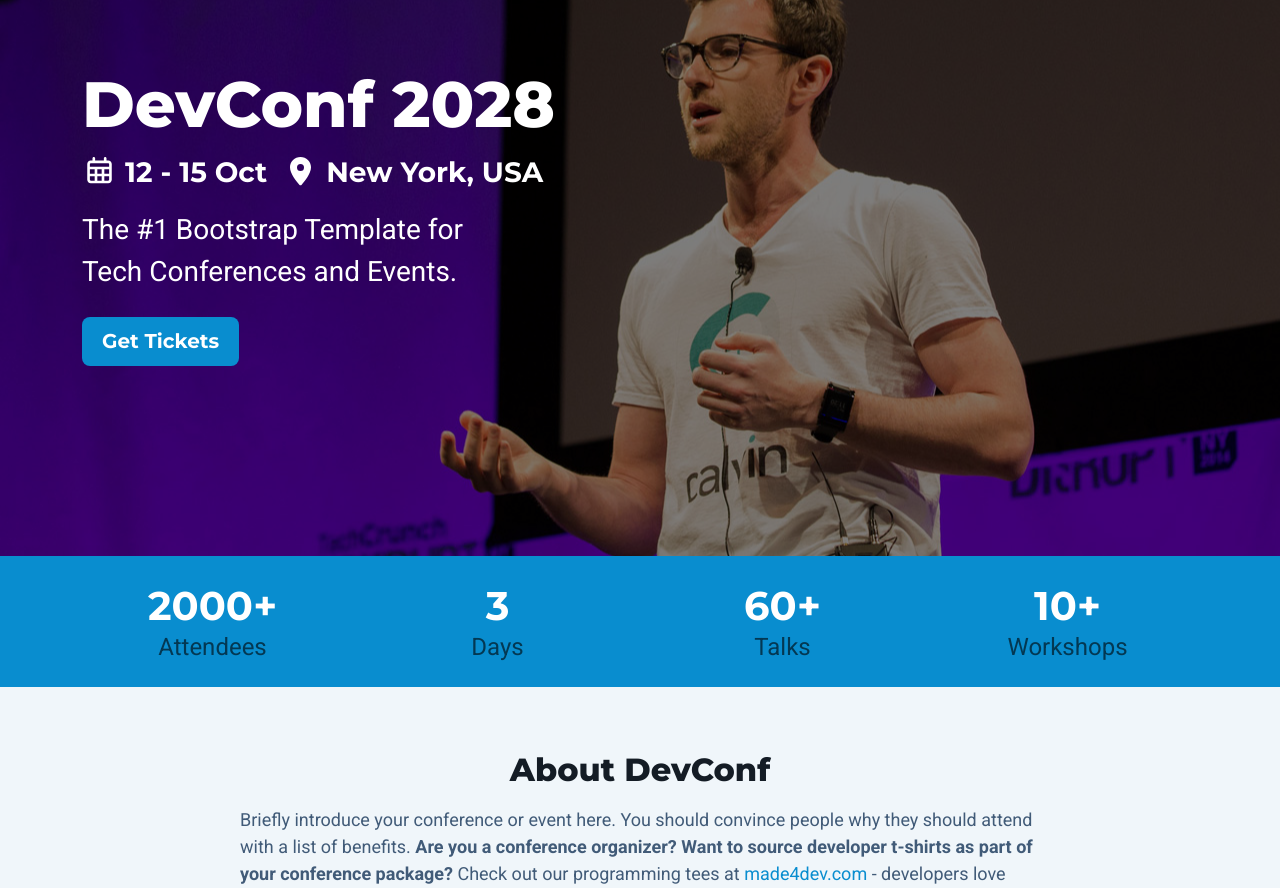
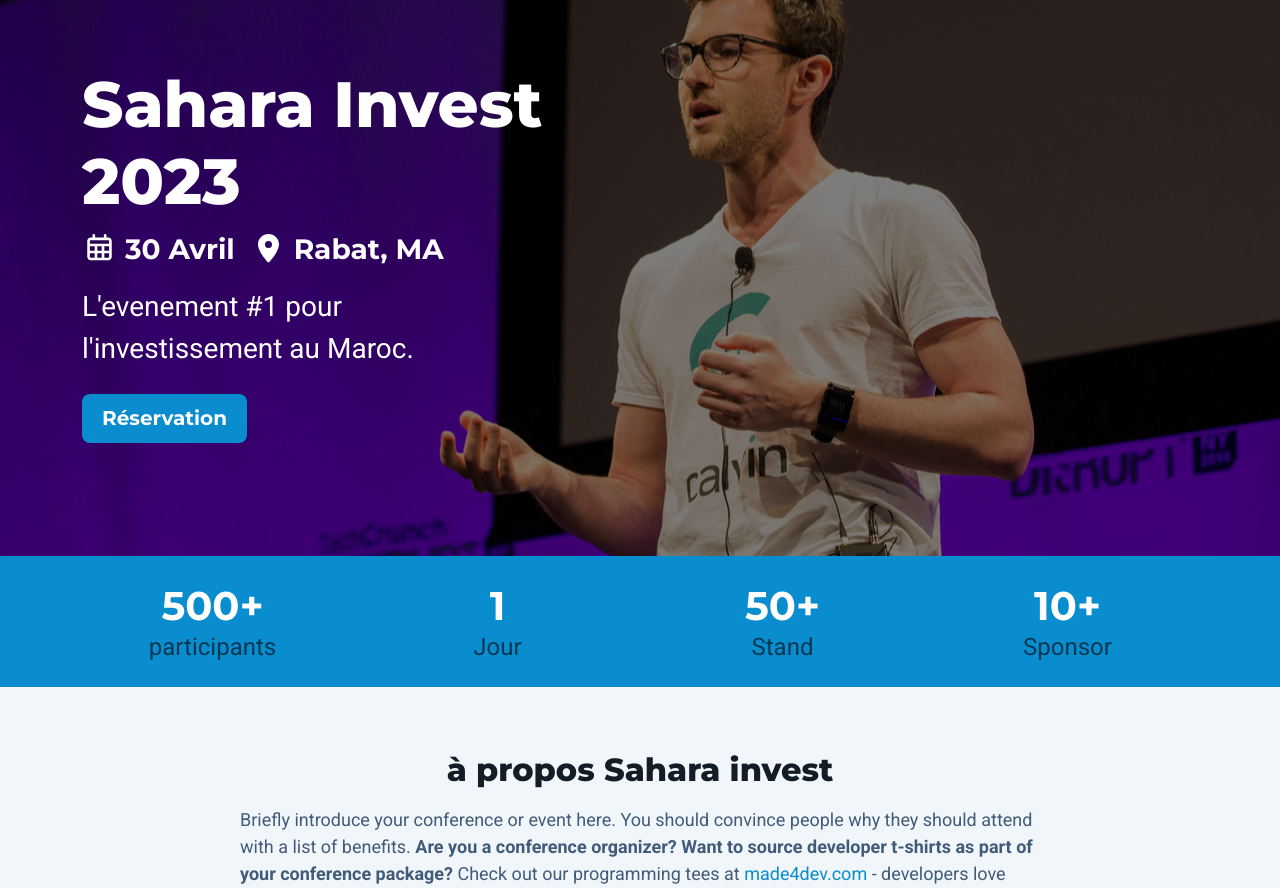
Before and after one commit to kayosoufiane/saharainvest.github.io, a plain HTML site: page index.html in a window 1280 px wide. Shown: the part 64-952 px from the top of the page. Drawn offline with Linux system fonts and the light colour scheme.

Commit message:
1er modif test

```diff
--- a/index.html
+++ b/index.html
@@ -1,14 +1,14 @@
 <!DOCTYPE html>
-<html lang="en">
+<html lang="fr">
 <head>
-	<title>DevConf - Bootstrap 5 Template For Tech Conference or Events</title>
+	<title>SAHARA INVEST 2023 - Mieux investir au Maroc</title>
 
 	<!-- Meta -->
 	<meta charset="utf-8">
 	<meta http-equiv="X-UA-Compatible" content="IE=edge">
 	<meta name="viewport" content="width=device-width, initial-scale=1.0">
-	<meta name="description" content="Bootstrap 5 Tech Conference Template">
-	<meta name="author" content="Xiaoying Riley at 3rd Wave Media">
+	<meta name="description" content="Mieux investir au Maroc">
+	<meta name="author" content="Soufiane KHATTAB">
 	<link rel="shortcut icon" href="favicon.ico">
 
 	<!-- Google Font -->
@@ -68,10 +68,10 @@
 		<div class="hero-block-mask"></div>
 		<div class="container">
 			<div class="hero-text-block">
-				<h1 class="hero-heading mb-2">DevConf 2028</h1>
-				<div class="hero-meta mb-3"><i class="far fa-calendar-alt me-2"></i>12 - 15 Oct <i class="fas fa-map-marker-alt mx-2"></i>New York, USA</div>
-				<div class="hero-intro mb-4">The #1 Bootstrap Template for <br>Tech Conferences and Events.</div>
-				<div class="hero-cta"><a class="btn btn-primary btn-lg" href="https://themes.3rdwavemedia.com/bootstrap-templates/startup/devconf-free-bootstrap-4-conference-template-for-tech-conferences-and-events/" target="_blank">Get Tickets</a></div>
+				<h1 class="hero-heading mb-2">Sahara Invest 2023</h1>
+				<div class="hero-meta mb-3"><i class="far fa-calendar-alt me-2"></i>30 Avril <i class="fas fa-map-marker-alt mx-2"></i>Rabat, MA</div>
+				<div class="hero-intro mb-4">L'evenement #1 pour <br>l'investissement au Maroc.</div>
+				<div class="hero-cta"><a class="btn btn-primary btn-lg" href="#" target="_blank">Réservation</a></div>
 
 			</div><!--//hero-text-block-->
 		</div><!--//container-->
@@ -83,26 +83,26 @@
 			<div class="row">
 				<div class="col-6 col-md-3">
 					<div class="item">
-						<div class="number">2000+</div>
-						<div class="unit">Attendees</div>
+						<div class="number">500+</div>
+						<div class="unit">participants</div>
 					</div><!--//item-->
 				</div><!--//col-->
 				<div class="col-6 col-md-3">
 					<div class="item">
-						<div class="number">3</div>
-						<div class="unit">Days</div>
+						<div class="number">1</div>
+						<div class="unit">Jour</div>
 					</div><!--//item-->
 				</div><!--//col-->
 				<div class="col-6 col-md-3">
 					<div class="item">
-						<div class="number">60+</div>
-						<div class="unit">Talks</div>
+						<div class="number">50+</div>
+						<div class="unit">Stand</div>
 					</div><!--//item-->
 				</div><!--//col-->
 				<div class="col-6 col-md-3">
 					<div class="item">
 						<div class="number">10+</div>
-						<div class="unit">Workshops</div>
+						<div class="unit">Sponsor</div>
 					</div><!--//item-->
 				</div><!--//col-->
 			</div>
@@ -111,8 +111,8 @@
 
 	<section id="about-section" class="about-section section theme-bg-light">
 		<div class="container">
-			<h3 class="section-heading text-center mb-3">About DevConf</h3>
-			<div class="section-intro single-col-max mx-auto mb-4">Briefly introduce your conference or event here. You should convince people why they should attend with a list of benefits. <strong>Are you a conference organizer? Want to source developer t-shirts as part of your conference package?</strong> Check out our programming tees at <a href="https://made4dev.com/" target="_blank">made4dev.com</a> - developers love them! Want to get a bulk discount or just want to use one of the t-shirt designs? Please email <a href="mailto:hello@made4dev.com">hello@made4dev.com</a> and we can discuss.</div>
+			<h3 class="section-heading text-center mb-3">à propos Sahara invest</h3>
+			<div class="section-intro single-col-max mx-auto mb-4">Briefly introduce your conference or event here. You should convince people why they should attend with a list of benefits. <strong>Are you a conference organizer? Want to source developer t-shirts as part of your conference package?</strong> Check out our programming tees at <a href="https://made4dev.com/" target="_blank">made4dev.com</a> - developers love them! Want to get a bulk discount or just want to use one of the t-shirt designs? Please email <a href="mailto:soufiane.khattab@gmail.com">soufiane.khattab@gmail.com</a> and we can discuss.</div>
 			<div class="benefits-list text-center mb-3">
 				<h4 class="text-center mb-4">Why Join Us</h4>
 				<ul class="list-unstyled text-start d-inline-block">
```
